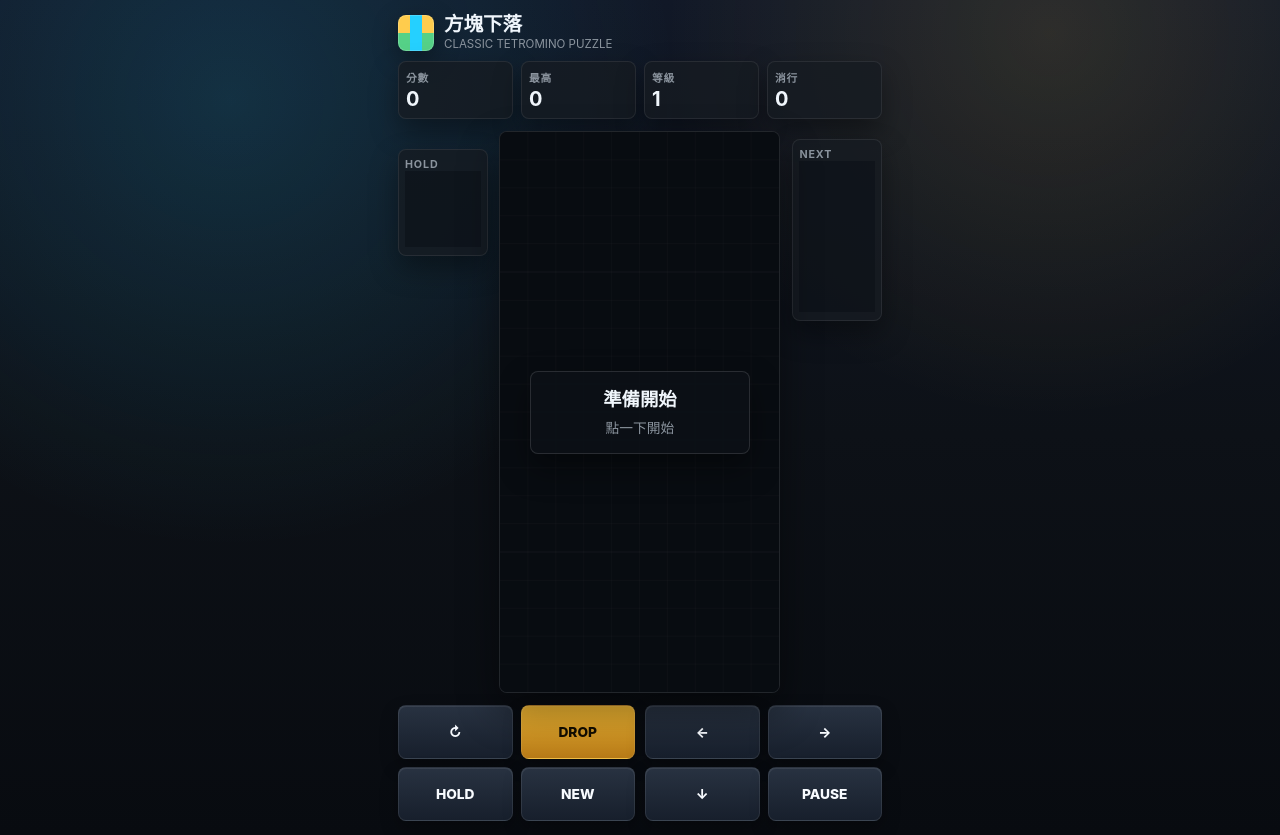
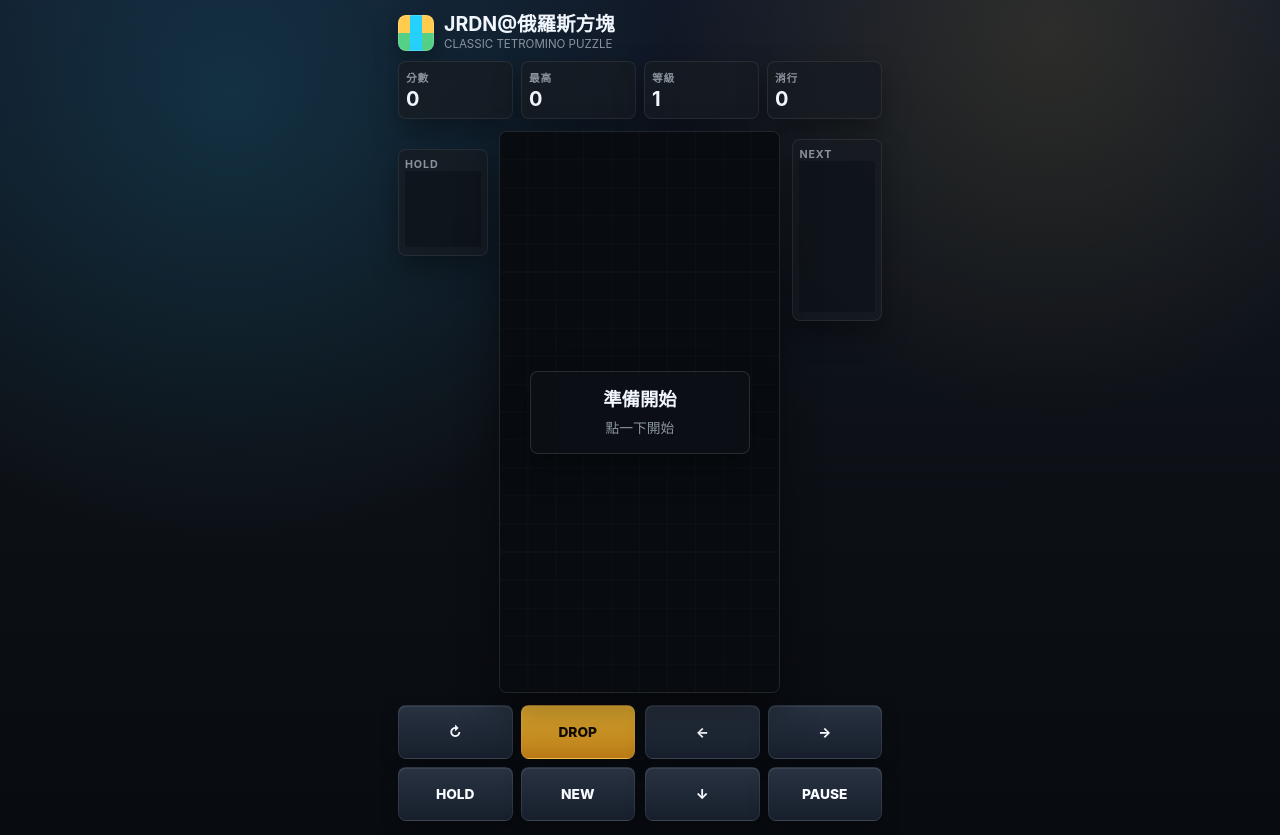
Before and after one commit to xier9/Tetris, a plain HTML site: page index.html in a window 1280 px wide. Drawn offline with Linux system fonts and the light colour scheme.

Commit message:
Rename game title

```diff
--- a/index.html
+++ b/index.html
@@ -6,8 +6,8 @@
     <meta name="theme-color" content="#0d1117" />
     <meta name="apple-mobile-web-app-capable" content="yes" />
     <meta name="apple-mobile-web-app-status-bar-style" content="black-translucent" />
-    <meta name="apple-mobile-web-app-title" content="方塊下落" />
-    <title>方塊下落</title>
+    <meta name="apple-mobile-web-app-title" content="JRDN@俄羅斯方塊" />
+    <title>JRDN@俄羅斯方塊</title>
     <link rel="manifest" href="manifest.webmanifest" />
     <link rel="apple-touch-icon" href="icons/icon.svg" />
     <link rel="icon" href="icons/icon.svg" type="image/svg+xml" />
@@ -19,7 +19,7 @@
         <div class="brand">
           <span class="brand-mark" aria-hidden="true"></span>
           <div>
-            <h1>方塊下落</h1>
+            <h1>JRDN@俄羅斯方塊</h1>
             <p>Classic tetromino puzzle</p>
           </div>
         </div>
--- a/sw.js
+++ b/sw.js
@@ -1,4 +1,4 @@
-const CACHE_NAME = "tetromino-pocket-v4";
+const CACHE_NAME = "tetromino-pocket-v5";
 const ASSETS = [
   "./",
   "index.html",
```
Also changed, not shown: manifest.webmanifest.
